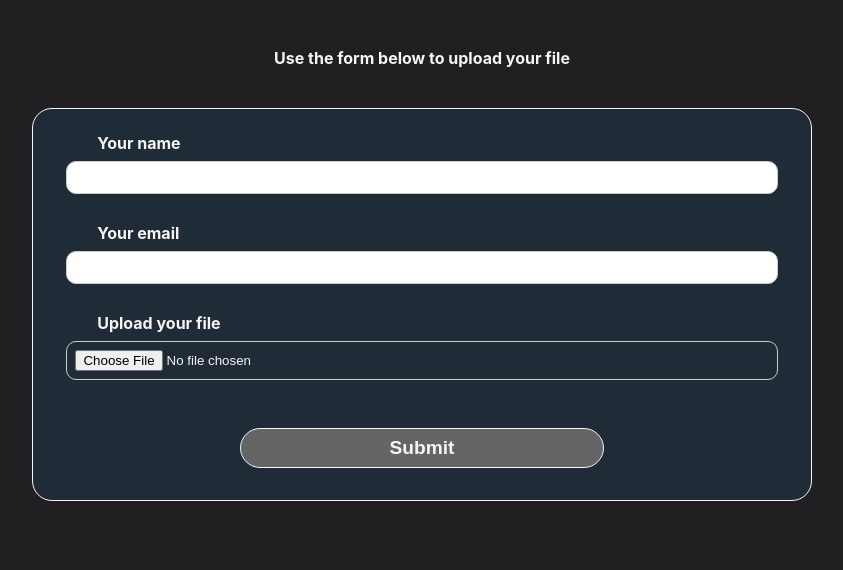
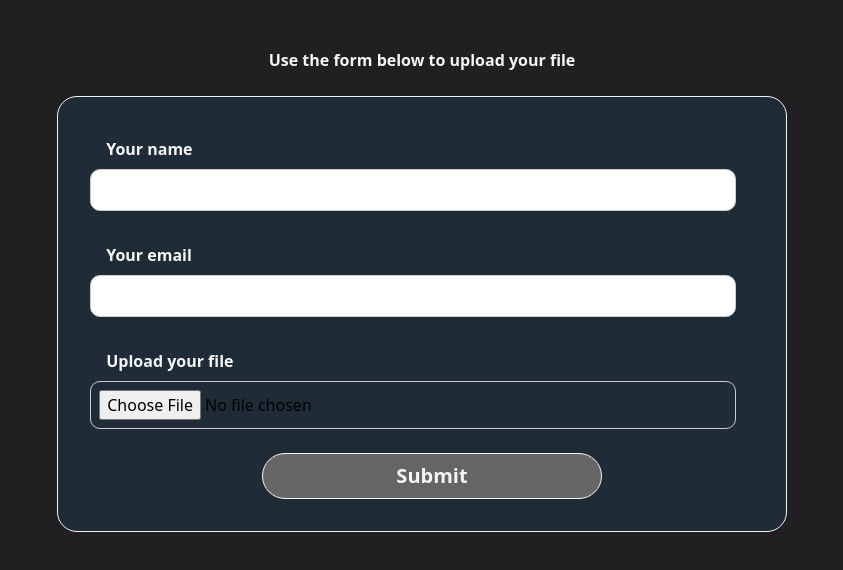
Before and after one commit to pinkjagnie/form-files-project, a React (Create React App) app: page / in a window 1280 px wide. Shown: the top 570 px of the page, without its empty margins (218-1061 px from the left). Built offline with nearby package versions, Linux system fonts and the light colour scheme.

Commit message:
Implement Tailwind instead of pure css

```diff
--- a/package.json
+++ b/package.json
@@ -35,5 +35,8 @@
       "last 1 firefox version",
       "last 1 safari version"
     ]
+  },
+  "devDependencies": {
+    "tailwindcss": "^3.2.6"
   }
 }
--- a/src/components/Form.js
+++ b/src/components/Form.js
@@ -1,6 +1,4 @@
 import { useForm } from "react-hook-form";
-
-import styles from "./form.module.css";
 
 const Form = () => {
   const { register, handleSubmit, watch, formState: { errors } } = useForm();
@@ -14,26 +12,33 @@ const Form = () => {
   // console.log(enteredName, enteredFile, enteredEmail)
 
   return (
-    <section className={styles.formSection}>
-      <p>Use the form below to upload your file</p>
+    <section className="p-8 w-screen h-screen bg-[#221f23]">
+      <p className="pb-6 mt-4 font-bold text-center text-[whitesmoke]">Use the form below to upload your file</p>
 
-      <form className={styles.form} onSubmit={handleSubmit(onSubmit)}>
-        <div className={styles.control}>
-          <label htmlFor="name">Your name</label>
-          <input type="text" id="name" {...register("nameRequired", { required: true })} />
-          {errors.nameRequired && <span>This field is required</span>}
+      <form className="w-[60%] p-6 pb-8 my-0 mx-[auto] border border-[whitesmoke] rounded-[20px] bg-[#1f2b37]" onSubmit={handleSubmit(onSubmit)}>
+
+        <div className="pb-6">
+          <label htmlFor="name" className="block font-bold ml-6 mt-4 mr-2 mb-2 text-[whitesmoke]">Your name</label>
+          <input type="text" id="name" {...register("nameRequired", { required: true })} className="block w-[95%] mx-2 my-[auto] p-2 border border-[#ccc] rounded-[10px] focus:outline-none focus:border-[#656565]"/>
+          {errors.nameRequired && <span className="pl-24 font-bold text-[lightcoral]">This field is required</span>}
         </div>
-        <div className={styles.control}>
-          <label htmlFor="email">Your email</label>
-          <input type="email" id="email" {...register("emailRequired", { required: true })}/>
-          {errors.emailRequired && <span>This field is required</span>}
+
+        <div className="pb-6">
+          <label htmlFor="email" className="block font-bold ml-6 mt-2 mr-2 mb-2 text-[whitesmoke]">Your email</label>
+          <input type="email" id="email" {...register("emailRequired", { required: true })} className="block w-[95%] mx-2 my-[auto] p-2 border border-[#ccc] rounded-[10px] focus:outline-none focus:border-[#656565]"/>
+          {errors.emailRequired && <span className="pl-24 font-bold text-[lightcoral]">This field is required</span>}
         </div>
-        <div className={styles.control}>
-          <label htmlFor="file">Upload your file</label>
-          <input type="file" id="file" {...register("fileRequired", { required: true })}/>
-          {errors.fileRequired && <span>This field is required</span>}
+
+        <div className="pb-6">
+          <label htmlFor="file" className="block font-bold ml-6 mt-2 mr-2 mb-2 text-[whitesmoke]">Upload your file</label>
+          <input type="file" id="file" {...register("fileRequired", { required: true })} className="block w-[95%] mx-2 my-[auto] p-2 border border-[#ccc] rounded-[10px] focus:outline-none focus:border-[#656565]"/>
+          {errors.fileRequired && <span className="pl-24 font-bold text-[lightcoral]">This field is required</span>}
         </div>
-        <button>Submit</button>
+
+        <div className="flex justify-center">
+          <button className="block w-[50%] ml-5 mr-0 my-[auto] py-2 px-8 border border-[whitesmoke] rounded-[25px] bg-[#656565] text-[whitesmoke] text-xl font-bold hover:bg-[darkolivegreen]">Submit</button>
+        </div>
+
       </form>
 
     </section>
--- a/src/components/form.module.css
+++ /dev/null
@@ -1,66 +0,0 @@
-.formSection {
-  padding: 2rem;
-}
-
-.formSection p:nth-child(1) {
-  padding-bottom: 1.5rem;
-  font-weight: bold;
-  text-align: center;
-}
-
-.form {
-  width: 60%;
-  padding: 1.5rem;
-  padding-bottom: 2rem;
-  margin: 0 auto;
-  border: 1px solid whitesmoke;
-  border-radius: 20px;
-  background-color: #1f2b37;
-}
-
-.control {
-  padding-bottom: 1.5rem;
-}
-
-.control label {
-  display: block;
-  font-weight: bold;
-  margin: 0 1rem 0.5rem 2.5rem;
-}
-
-.control input {
-  display: block;
-  width: 95%;
-  margin: 0.3rem auto;
-  padding: 0.5rem;
-  border-radius: 10px;
-  border: 1px solid #ccc;
-}
-
-.control input:focus {
-  outline: none;
-  border-color: #656565;
-}
-
-.control span {
-  padding-left: 6rem;
-  font-weight: bold;
-  color: lightcoral
-}
-
-.form button {
-  display: block;
-  width: 50%;
-  margin: 1.2rem auto 0 auto;
-  padding: 0.5rem 2rem;
-  border: 1.5px solid whitesmoke;
-  border-radius: 25px;
-  background-color: #656565;
-  color: whitesmoke;
-  font-size: 1.2rem;
-  font-weight: bold;
-}
-
-.form button:hover {
-  background-color: darkolivegreen;
-}
--- a/src/index.css
+++ b/src/index.css
@@ -1,17 +1,9 @@
-body {
-  min-height: 100vh;
-  width: 100%;
-  background-color: #221f23;;
-  color: whitesmoke;
-  margin: 0;
-  font-family: -apple-system, BlinkMacSystemFont, 'Segoe UI', 'Roboto', 'Oxygen',
-    'Ubuntu', 'Cantarell', 'Fira Sans', 'Droid Sans', 'Helvetica Neue',
-    sans-serif;
-  -webkit-font-smoothing: antialiased;
-  -moz-osx-font-smoothing: grayscale;
+@import url("https://fonts.googleapis.com/css2?family=Poppins:wght@400;500;600;700;800;900&display=swap");
+
+@tailwind base;
+@tailwind components;
+@tailwind utilities;
+
+* {
+  scroll-behavior: smooth;
 }
-
-code {
-  font-family: source-code-pro, Menlo, Monaco, Consolas, 'Courier New',
-    monospace;
-}
--- /dev/null
+++ b/tailwind.config.js
@@ -0,0 +1,8 @@
+/** @type {import('tailwindcss').Config} */
+module.exports = {
+  content: ["./src/**/*.{js,jsx,ts,tsx}"],
+  theme: {
+    extend: {},
+  },
+  plugins: [],
+}
```
Also changed, not shown: 1 other file (tests, documents, lock files or other folders).
